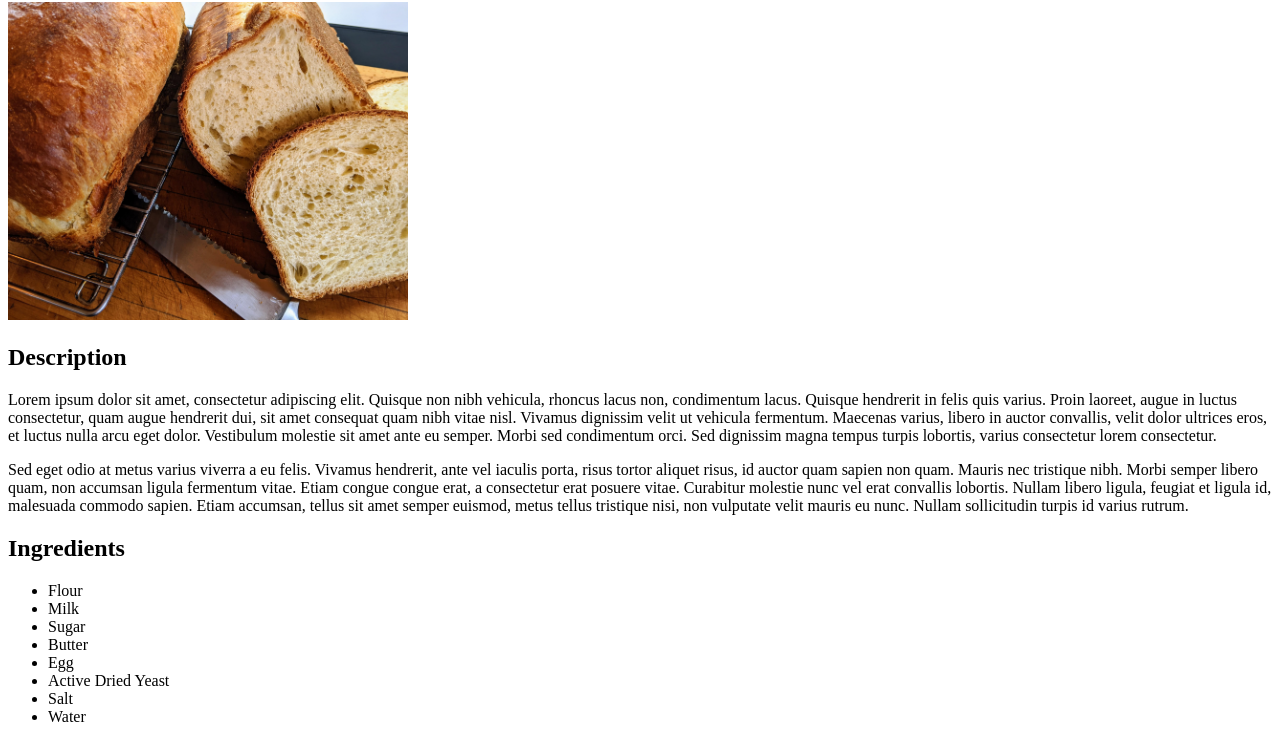
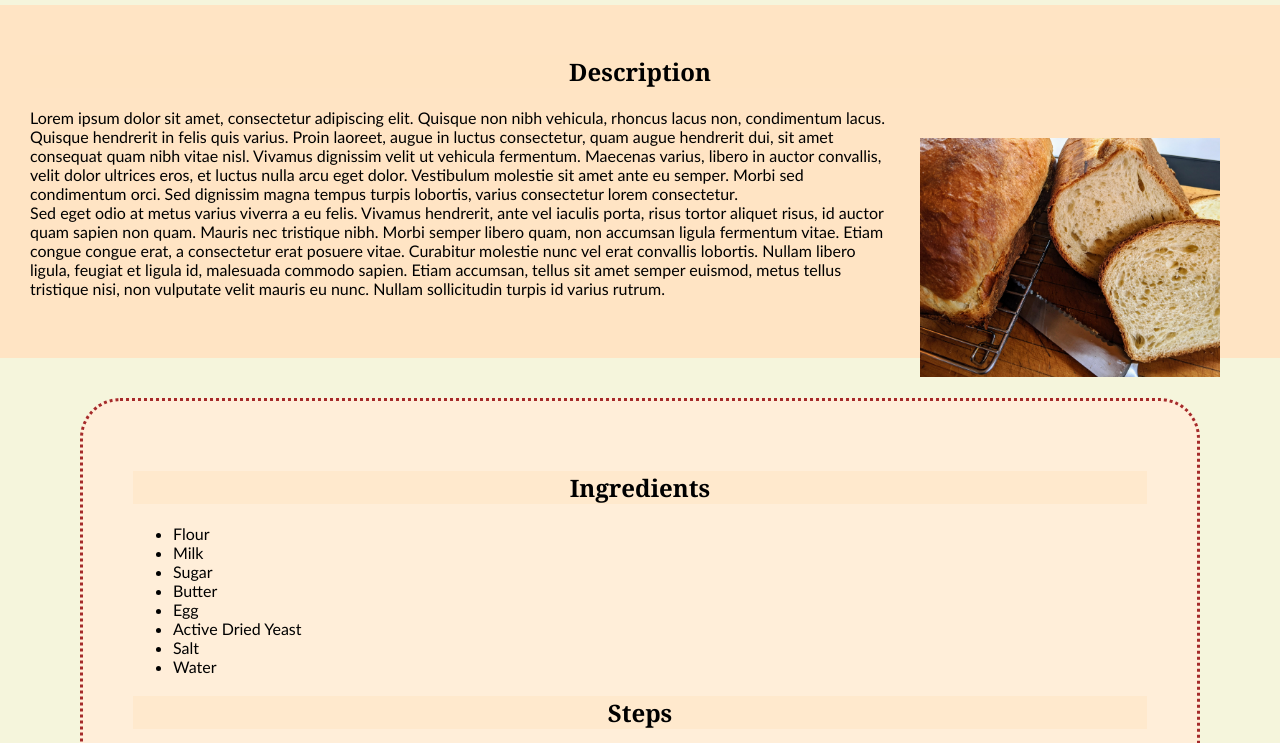
Before and after one commit to santiagobustos451/odin-recipes, a plain HTML site: page recipes/milk_bread.html in a window 1280 px wide. Shown: the part 78-821 px from the top of the page. Drawn offline with Linux system fonts and the light colour scheme.

Commit message:
Style added

```diff
--- /dev/null
+++ b/css/styles.css
@@ -0,0 +1,40 @@
+* {
+    font-family:'Gill Sans', 'Gill Sans MT', Calibri, 'Trebuchet MS', sans-serif;
+    margin: 0;
+}
+
+body {
+    background-color: beige;
+}
+
+
+.recipe {
+    background-color: #ffeed9;
+    padding: 50px;
+    margin: 40px 80px;
+    border-radius: 40px;
+    border: brown;
+    border-style: dotted;
+}
+
+h1, h2 {
+    margin: 20px 0;
+    width: 100%;
+    font-family: Georgia, 'Times New Roman', Times, serif;
+    text-align: center;
+    background-color: #FFE4C488;
+}
+
+.description {
+    padding: 30px;
+    background-color: bisque;
+    padding-bottom: 60px;
+    margin-bottom: 30px;
+}
+
+img {
+    margin: 30px;
+    width: 300px;
+    height: auto;
+    float: right;
+}
--- a/recipes/milk_bread.html
+++ b/recipes/milk_bread.html
@@ -4,16 +4,18 @@
     <meta charset="UTF-8">
     <meta http-equiv="X-UA-Compatible" content="IE=edge">
     <meta name="viewport" content="width=device-width, initial-scale=1.0">
+    <link rel="stylesheet" href="../css/styles.css">
     <title>Milk Bread Recipe</title>
 </head>
 <body>
     <h1>Milk Bread Recipe</h1>
-    <img src="../assets/milk_bread.jpeg" alt="Milk Bread" width="400px">
-    <div>
+    <div class="description">
         <h2>Description</h2>
-        <p>Lorem ipsum dolor sit amet, consectetur adipiscing elit. Quisque non nibh vehicula, rhoncus lacus non, condimentum lacus. Quisque hendrerit in felis quis varius. Proin laoreet, augue in luctus consectetur, quam augue hendrerit dui, sit amet consequat quam nibh vitae nisl. Vivamus dignissim velit ut vehicula fermentum. Maecenas varius, libero in auctor convallis, velit dolor ultrices eros, et luctus nulla arcu eget dolor. Vestibulum molestie sit amet ante eu semper. Morbi sed condimentum orci. Sed dignissim magna tempus turpis lobortis, varius consectetur lorem consectetur. </p>
+        <p><img src="../assets/milk_bread.jpeg" alt="Milk Bread">Lorem ipsum dolor sit amet, consectetur adipiscing elit. Quisque non nibh vehicula, rhoncus lacus non, condimentum lacus. Quisque hendrerit in felis quis varius. Proin laoreet, augue in luctus consectetur, quam augue hendrerit dui, sit amet consequat quam nibh vitae nisl. Vivamus dignissim velit ut vehicula fermentum. Maecenas varius, libero in auctor convallis, velit dolor ultrices eros, et luctus nulla arcu eget dolor. Vestibulum molestie sit amet ante eu semper. Morbi sed condimentum orci. Sed dignissim magna tempus turpis lobortis, varius consectetur lorem consectetur.</p>
         <p>Sed eget odio at metus varius viverra a eu felis. Vivamus hendrerit, ante vel iaculis porta, risus tortor aliquet risus, id auctor quam sapien non quam. Mauris nec tristique nibh. Morbi semper libero quam, non accumsan ligula fermentum vitae. Etiam congue congue erat, a consectetur erat posuere vitae. Curabitur molestie nunc vel erat convallis lobortis. Nullam libero ligula, feugiat et ligula id, malesuada commodo sapien. Etiam accumsan, tellus sit amet semper euismod, metus tellus tristique nisi, non vulputate velit mauris eu nunc. Nullam sollicitudin turpis id varius rutrum. </p>
+
     </div>
+    <div class="recipe">
         <div>
             <h2>Ingredients</h2>
             <ul>
@@ -39,6 +41,7 @@
                 <li>Eat!</li>
             </ol>
         </div>
+    </div>
 
 </body>
 </html>
```
Also changed, not shown: index.html (+1 -0 lines), recipes/tomato_sauce.html (+5 -4 lines), recipes/yogurt.html (+5 -4 lines), 1 other file. Lines whose indentation alone changed are shown as unchanged.
